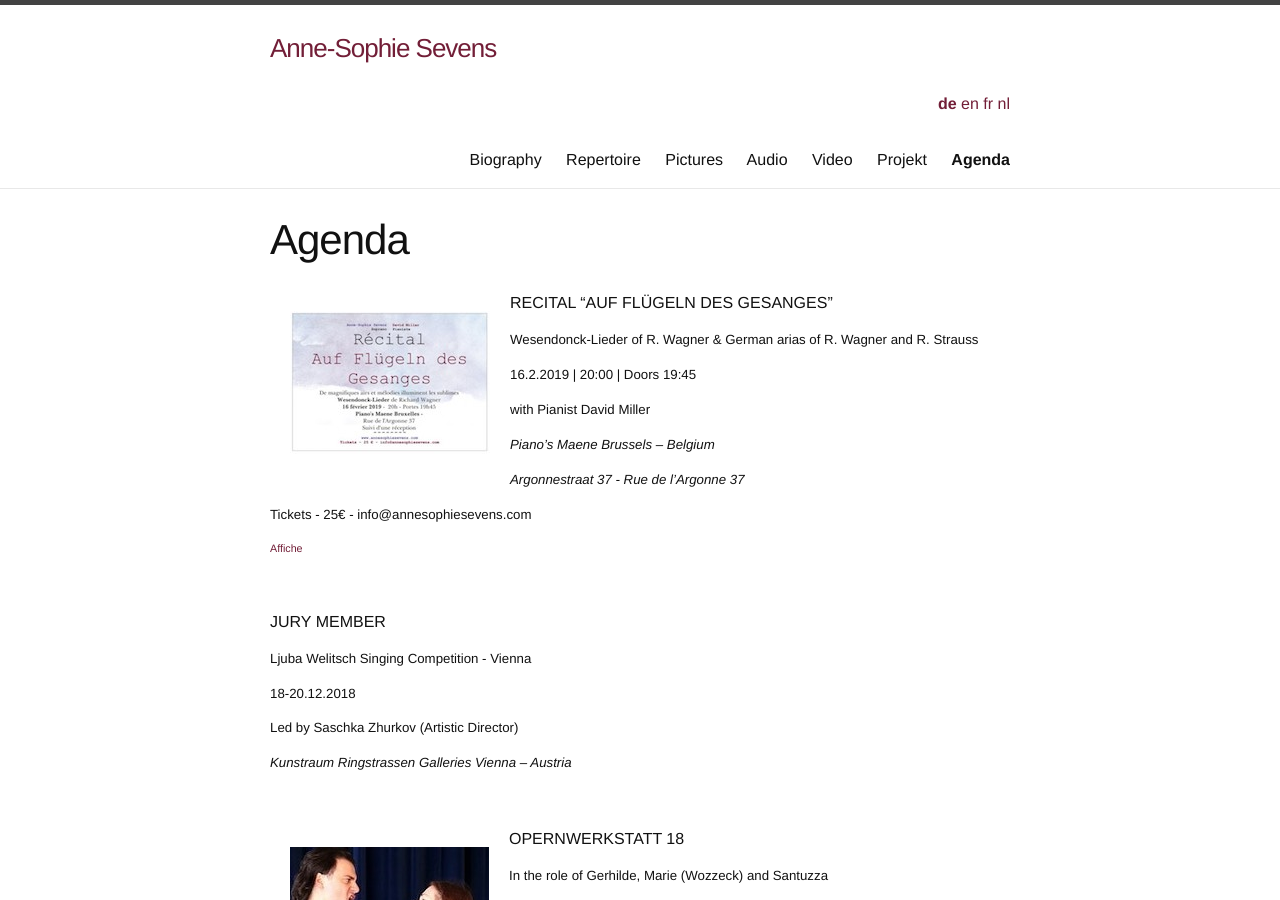
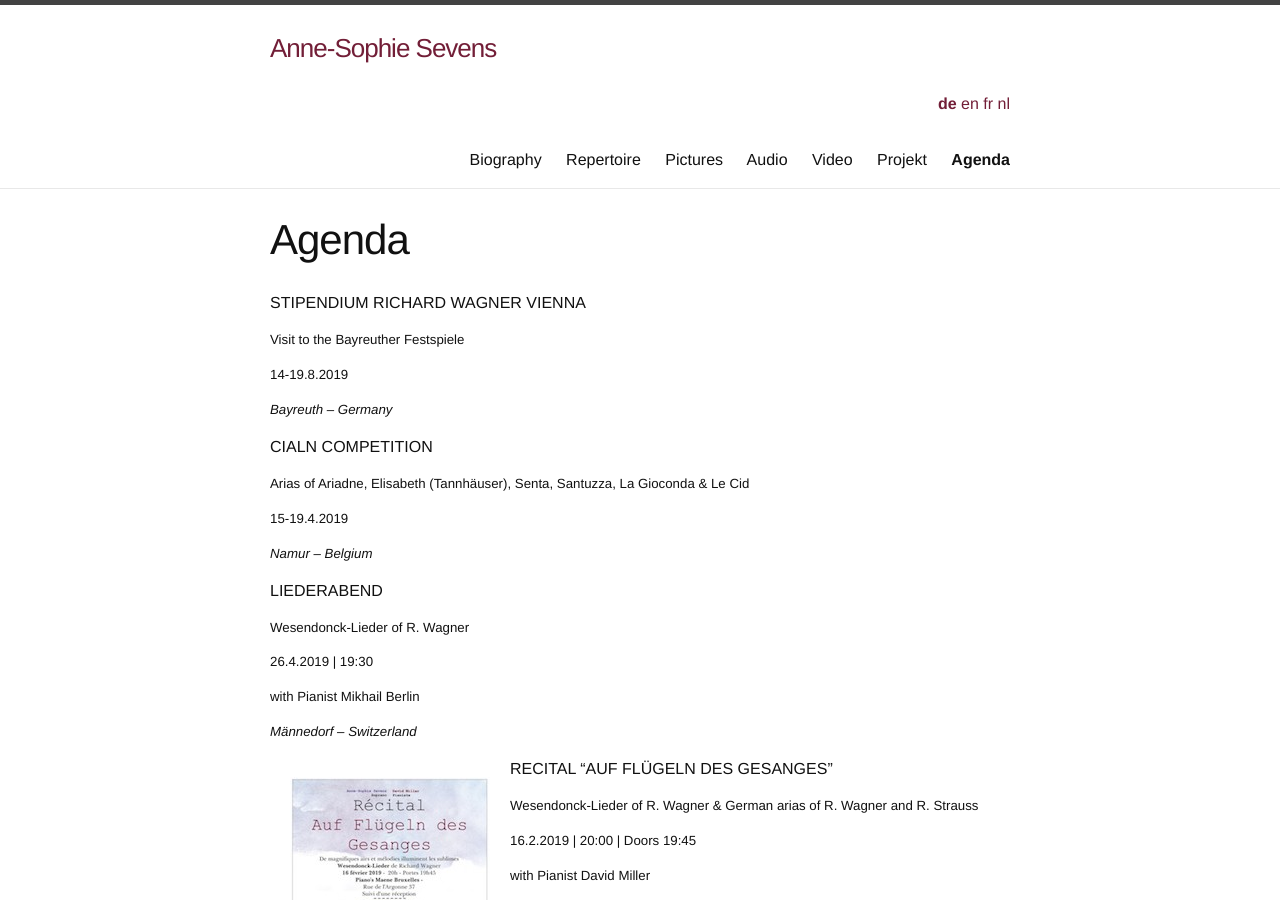
Before and after one commit to annesophie-sevens/annesophie-sevens.github.io, a Jekyll site: the page built from agenda-de.md, in a window 1280 px wide and 900 px high. Built offline with Jekyll 4.4.1, drawn with Linux system fonts in a browser that asks for light colours; nearby versions of some CDN libraries.

Commit message:
Update agenda-de.md

```diff
--- a/agenda-de.md
+++ b/agenda-de.md
@@ -5,6 +5,32 @@
 ref: agenda
 lang: de
 ---
+STIPENDIUM RICHARD WAGNER VIENNA
+
+##### Visit to the Bayreuther Festspiele
+
+##### 14-19.8.2019
+
+##### _Bayreuth – Germany_
+
+CIALN COMPETITION
+
+##### Arias of Ariadne, Elisabeth (Tannhäuser), Senta, Santuzza, La Gioconda & Le Cid
+
+##### 15-19.4.2019
+
+##### _Namur – Belgium_
+
+LIEDERABEND
+
+##### Wesendonck-Lieder of R. Wagner
+
+##### 26.4.2019 | 19:30
+
+##### with Pianist Mikhail Berlin
+
+##### _Männedorf – Switzerland_
+
 <img style="float: left; padding: 20px" src="/assets/afficheke.jpg">
 
 RECITAL "AUF FLÜGELN DES GESANGES"
```
